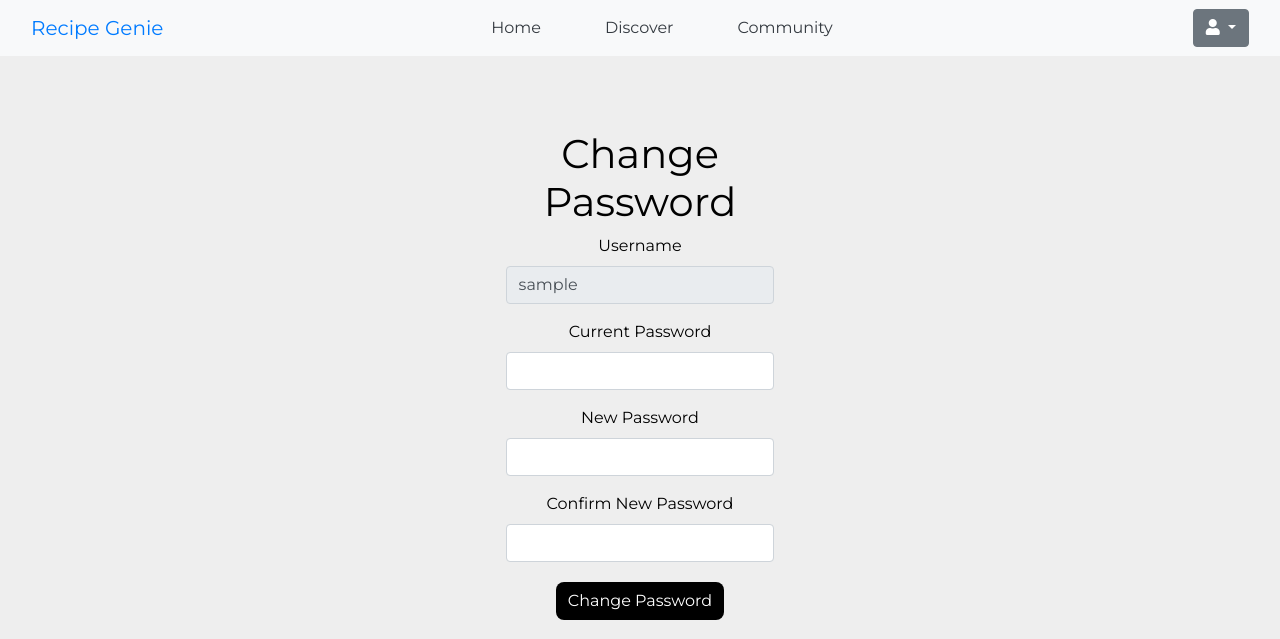
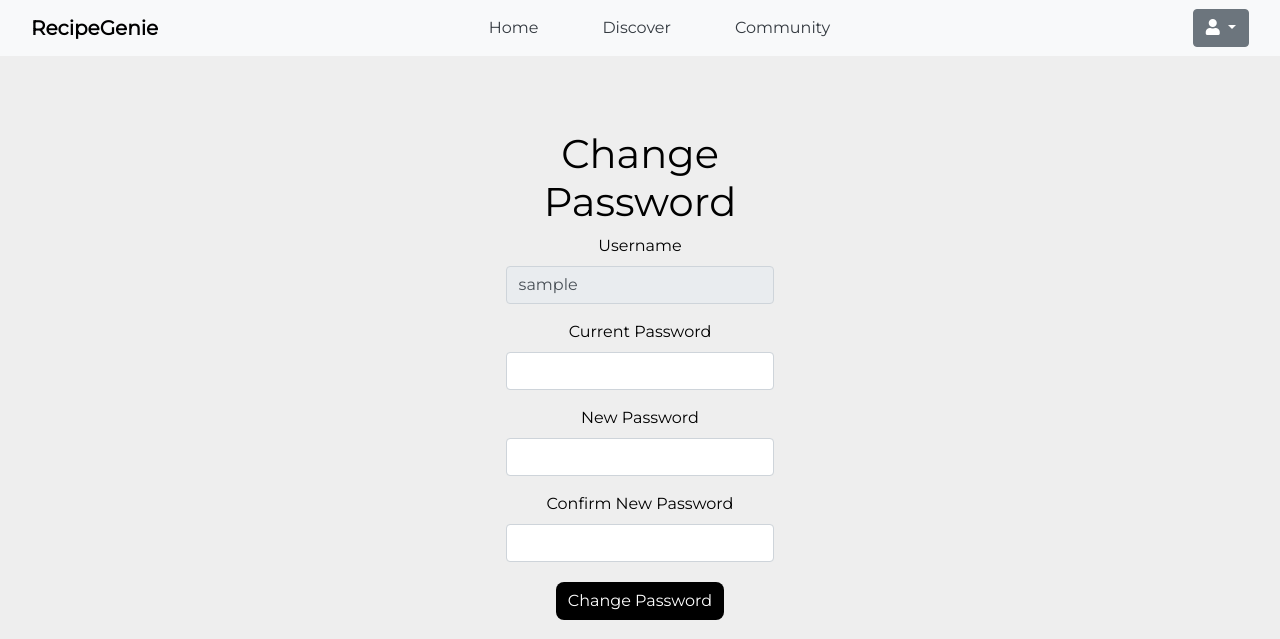
Before and after one commit to matthiaslim/recipe-manager, a Flask app: page /profile/change_password in a window 1280 px wide. Shown: the top 639 px of the page. Run offline with Flask 3, Linux system fonts and the light colour scheme; the visitor is signed in with stand-in values (Sample User, id 1); some libraries are stand-ins or nearby versions.

Commit message:
Minor CSS fix on the navbar brand

```diff
--- a/app/templates/shared/layout.html
+++ b/app/templates/shared/layout.html
@@ -14,7 +14,8 @@
 <body>
 <nav class="navbar navbar-expand-lg bg-body-tertiary bg-light">
     <div class="container-fluid">
-        <a class="navbar-brand text-black" href="/">Recipe Genie</a>
+        <a class="navbar-brand"
+           style="color:black; font-weight: bold;" href="/">RecipeGenie</a>
         <button class="navbar-toggler" type="button" data-toggle="collapse" data-target="#navbarNav"
                 aria-controls="navbarNav" aria-expanded="false" aria-label="Toggle navigation">
             <span class="navbar-toggler-icon"></span>
```
